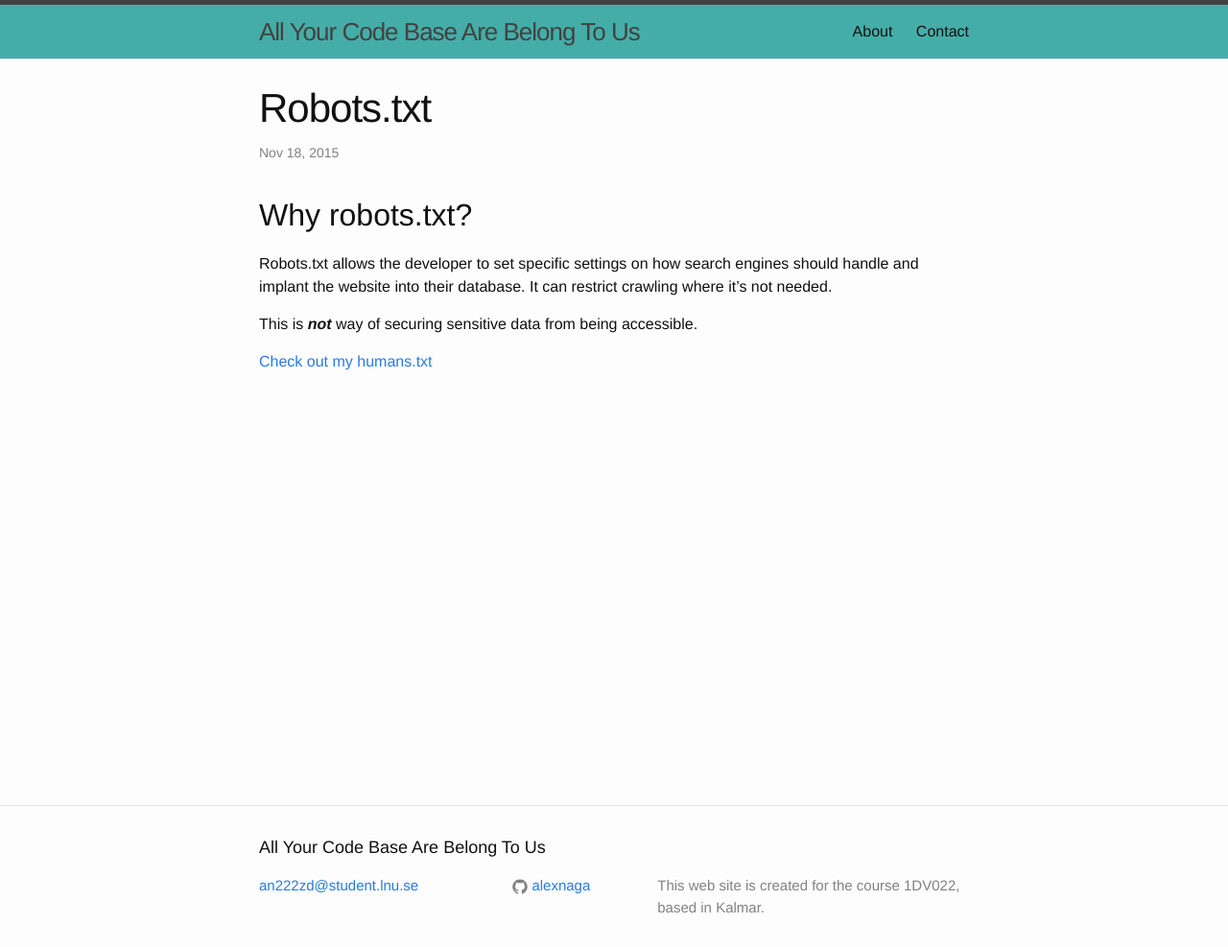
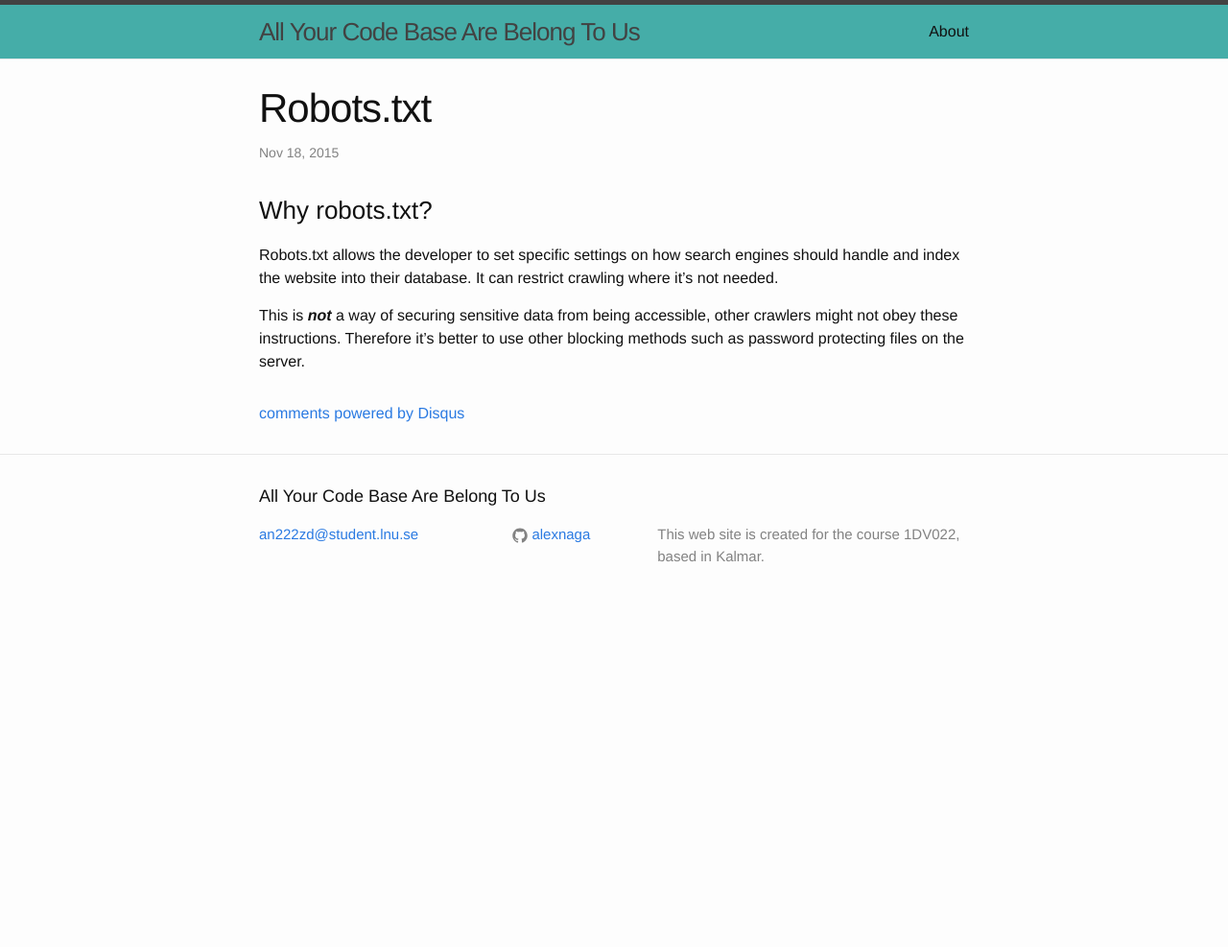
Before and after one commit to AlexNaga/AlexNaga.github.io, a Jekyll site: the page built from _posts/2015-11-18-robots_txt.md, in a window 1280 px wide. Shown: the whole page at 96% size. Built offline with Jekyll 4.4.1, drawn with Linux system fonts in a browser that asks for light colours; comment, search, counter and statistics services are not loaded; after the commit the page ends 900 px from its top, so only the background shows below that.

Commit message:
Removing sticky footer

```diff
--- /dev/null
+++ b/_includes/disqus.html
@@ -0,0 +1,17 @@
+{% if page.comments %}
+  <!-- Add Disqus comments. -->
+  <div id="disqus_thread"></div>
+  <script type="text/javascript">
+      /* * * CONFIGURATION VARIABLES: EDIT BEFORE PASTING INTO YOUR WEBPAGE * * */
+      var disqus_shortname = 'an222zd'; // required: replace example with your forum shortname
+
+      /* * * DON'T EDIT BELOW THIS LINE * * */
+      (function() {
+          var dsq = document.createElement('script'); dsq.type = 'text/javascript'; dsq.async = true;
+          dsq.src = '//' + disqus_shortname + '.disqus.com/embed.js';
+          (document.getElementsByTagName('head')[0] || document.getElementsByTagName('body')[0]).appendChild(dsq);
+      })();
+  </script>
+  <noscript>Please enable JavaScript to view the <a href="http://disqus.com/?ref_noscript">comments powered by Disqus.</a></noscript>
+  <a href="http://disqus.com" class="dsq-brlink">comments powered by <span class="logo-disqus">Disqus</span></a>
+{% endif %}
--- a/_layouts/default.html
+++ b/_layouts/default.html
@@ -10,6 +10,7 @@
     <div class="page-content">
       <div class="wrapper">
         {{ content }}
+        {% include disqus.html %}
       </div>
     </div>
 
--- a/_posts/2015-11-18-robots_txt.md
+++ b/_posts/2015-11-18-robots_txt.md
@@ -2,13 +2,12 @@
 layout: post
 title:  "Robots.txt"
 date:   2015-11-18
-categories: tech
+categories: web
+comments: true
 ---
 
 
-##Why robots.txt?
-Robots.txt allows the developer to set specific settings on how search engines should handle and implant the website into their database. It can restrict crawling where it's not needed.
+###Why robots.txt?
+Robots.txt allows the developer to set specific settings on how search engines should handle and index the website into their database. It can restrict crawling where it's not needed.
 
-This is **_not_** way of securing sensitive data from being accessible.
-
-[Check out my humans.txt](http://www.google.se)
+This is **_not_** a way of securing sensitive data from being accessible, other crawlers might not obey these instructions. Therefore it's better to use other blocking methods such as password protecting files on the server.
--- a/_sass/_layout.scss
+++ b/_sass/_layout.scss
@@ -95,13 +95,6 @@
 .site-footer {
     border-top: 1px solid $grey-color-light;
     padding: $spacing-unit 0;
-
-    /* Sticky footer */
-    position: absolute;
-    bottom: 0;
-    width: 100%;
-    /* Set the fixed height of the footer here */
-    height: 0px;
 }
 
 .footer-heading {
```
Also changed, not shown: _posts/2015-11-18-hello-humans_txt.md (+4 -3 lines), _posts/2015-11-23-pre-compiled_css.md (added, +12 -0 lines), about.md (+16 -2 lines), contact.md (deleted, +0 -14 lines).
